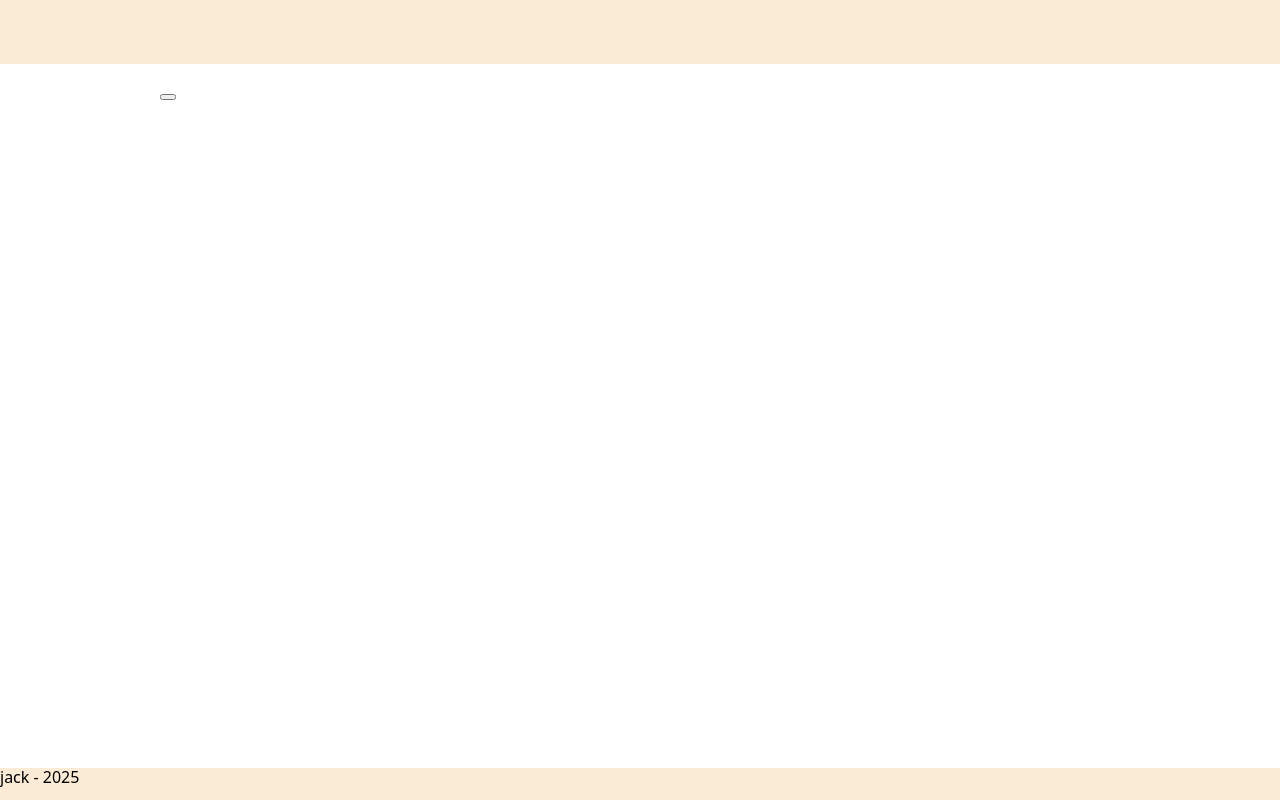
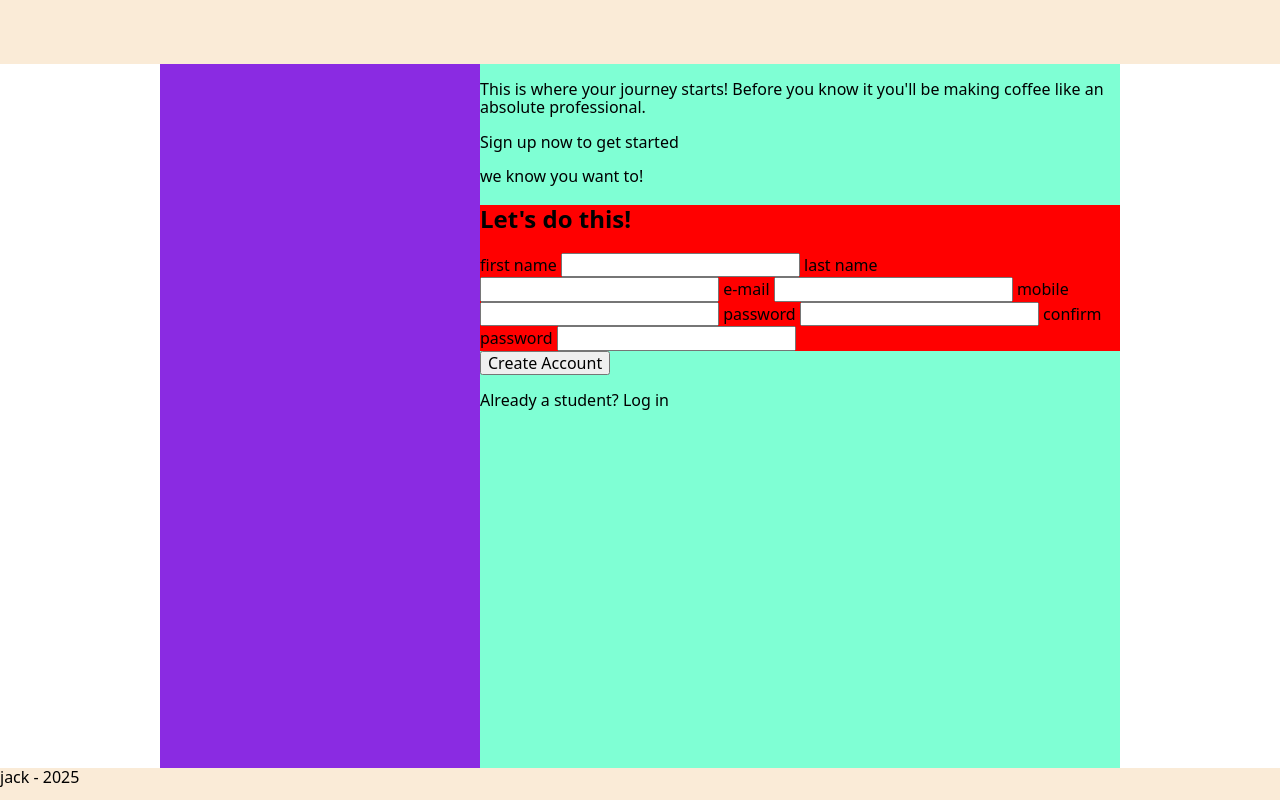
Before and after one commit to Jack-harvey/odin-sign-up-form, a plain HTML site: page index.html in a window 1280 px wide. Drawn offline with Linux system fonts and the light colour scheme.

Commit message:
Add html forms and text

```diff
--- a/index.html
+++ b/index.html
@@ -3,7 +3,7 @@
   <head>
     <meta charset="UTF-8" />
     <meta name="viewport" content="width=device-width, initial-scale=1.0" />
-    <title>Sign-up here</title>
+    <title>Coffee Brewers Academy | Sign-up</title>
     <link rel="stylesheet" href="style.css" />
   </head>
   <body>
@@ -14,10 +14,35 @@
         <div class="logo-banner"></div>
       </div>
       <form action="#" method="post">
-        <div class="top-text"></div>
-        <div class="fields"></div>
-        <button type="submit"></button>
-        <p class="login-link"></p>
+        <div class="top-text">
+          <p>
+            This is where your journey starts! Before you know it you'll be
+            making coffee like an absolute professional.
+          </p>
+          <p>Sign up now to get started</p>
+          <p>we know you want to!</p>
+        </div>
+        <div class="fields">
+          <h2>Let's do this!</h2>
+          <label for="first-name">first name</label>
+          <input id="first-name" name="first-name" type="text" />
+          <label for="last-name">last name</label>
+          <input id="last-name" name="last-name" type="text" />
+          <label for="email">e-mail</label>
+          <input id="email" name="email" type="email" />
+          <label for="mobile">mobile</label>
+          <input id="mobile" name="mobile" type="tel" />
+          <label for="password">password</label>
+          <input id="password" name="password" type="password" />
+          <label for="confirm-password">confirm password</label>
+          <input
+            id="confirm-password"
+            name="confirm-password"
+            type="password"
+          />
+        </div>
+        <button type="submit">Create Account</button>
+        <p class="login-link">Already a student? <a>Log in</a></p>
       </form>
     </main>
     <footer>jack - 2025</footer>
--- a/style.css
+++ b/style.css
@@ -20,4 +20,19 @@ main {
   flex: 1;
   width: 60rem;
   margin: auto;
+  display: flex;
 }
+
+main > div.visual {
+  width: 20rem;
+  background-color: blueviolet;
+}
+
+main > form {
+  flex: 1;
+  background-color: aquamarine;
+}
+
+form > div.fields {
+  background-color: red;
+}
```
